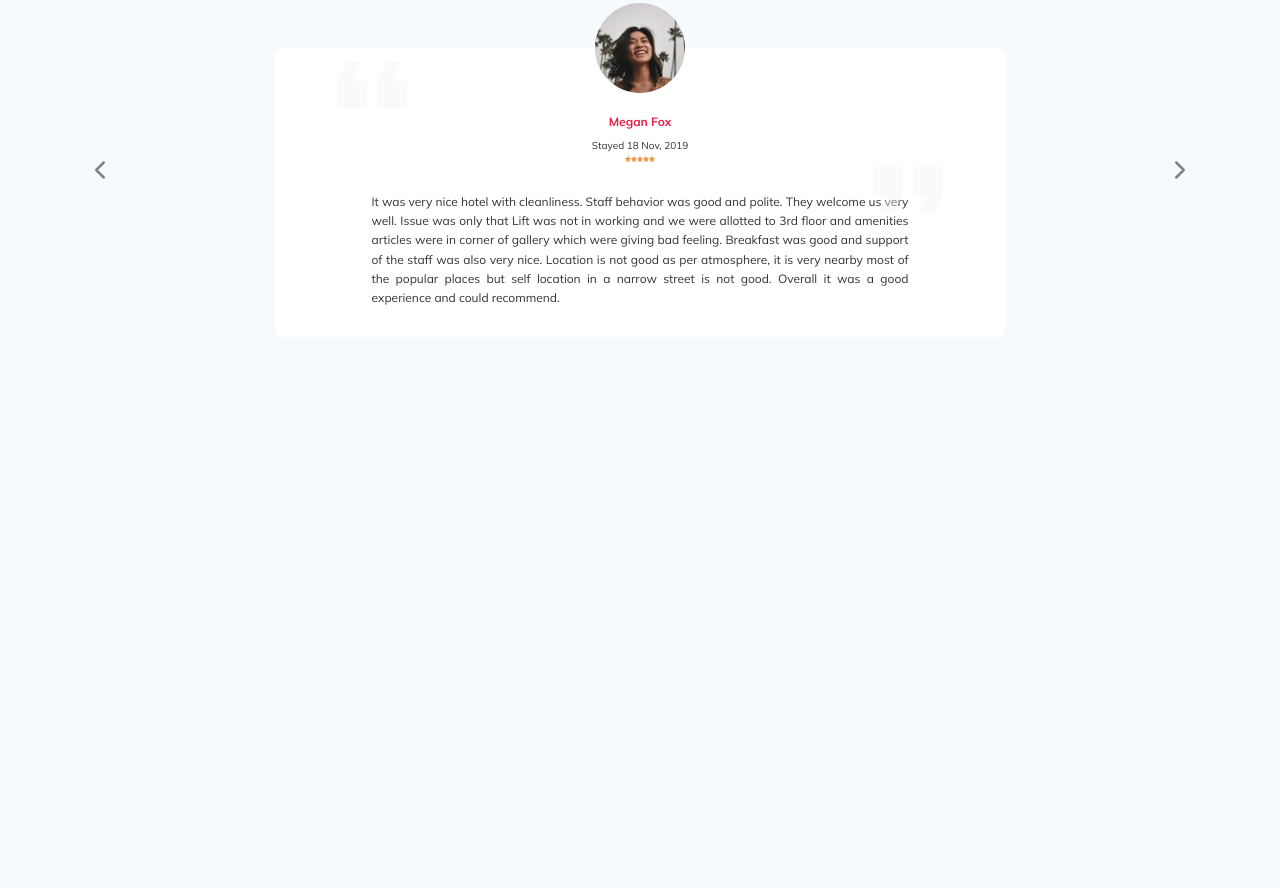
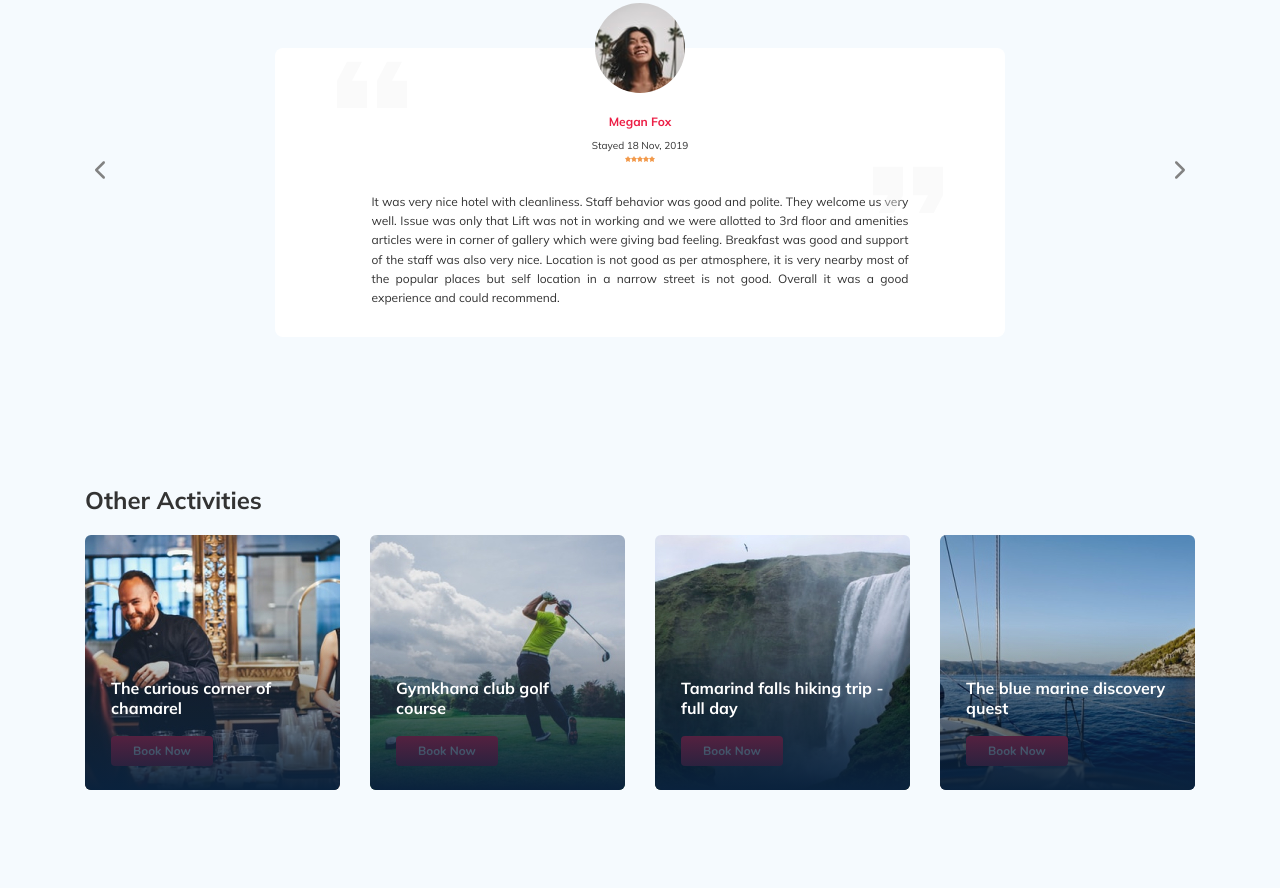
Before and after one commit to Sabre-hil/B, a plain HTML site: page index.html in a window 1280 px wide. Shown: the part 1456-2344 px from the top of the page. Before the commit the page ends 1863 px from the top, so only its background shows below. Drawn offline with nearby package versions, Linux system fonts and the light colour scheme.

Commit message:
create: added activities section

```diff
--- a/index.html
+++ b/index.html
@@ -202,6 +202,42 @@
 </div>
     </div>
   </section>
+  <section class="activities">
+    <div class="container">
+      <h2 class="activities__tittle">Other Activities</h2>
+      <div class="activities-wrapper">
+        <div class="card activities__card">
+          <img src="images/activity-1.jpg" alt="The curious corner
+          of chamarel" class="card__image">
+          <h3 class="card__title">The curious corner
+            of chamarel</h3>
+          <button class="card__button">Book Now</button>
+        </div>
+        <div class="card activities__card">
+          <img src="images/activity-2.jpg" alt="Gymkhana club golf
+          course" class="card__image">
+          <h3 class="card__title">Gymkhana club golf
+            course</h3>
+          <button class="card__button">Book Now</button>
+        </div>
+        <div class="card activities__card">
+          <img src="images/activity-3.jpg" alt="Tamarind falls hiking trip - full day
+          " class="card__image">
+          <h3 class="card__title">Tamarind falls hiking trip - full day
+            </h3>
+          <button class="card__button">Book Now</button>
+        </div>
+        <div class="card activities__card">
+          <img src="images/activity-4.jpg" alt="The blue marine discovery
+          quest" class="card__image">
+          <h3 class="card__title">The blue marine discovery
+            quest</h3>
+          <button class="card__button">Book Now</button>
+        </div>
+      </div>
+      </h2>
+    </div>
+  </section>
   <script src="js/swiper-bundle.min.js"></script>
   <script src="js/main.js"></script>
 </body>
--- a/sass/_media.sass
+++ b/sass/_media.sass
@@ -7,6 +7,8 @@
         width: 100%
         height: 450px
         object-fit: cover
+  .card
+    max-width: 230px
   .hotel
     &-slider
       width: 590px
@@ -53,6 +55,13 @@
     &-slider
       &__item
         max-width: 580px
+  .activities
+    &-wrapper
+      flex-wrap: wrap
+    &__card
+      margin-bottom: 20px
+  .card
+    width: 340px
 @media ( max-width: 768px )
   .container
     max-width: 576px
@@ -139,6 +148,12 @@
           right: 50%
           transform: translate(50%, 0)
           margin-right: -65px
+  .activities
+    padding-top: 40px
+    padding-bottom: 60px
+  .card
+    width: 49px
+    height: 255px
 @media ( max-width: 576px )
   .logo
     width: 99px
@@ -175,3 +190,5 @@
       width: 100%
     &__titly
       margin-bottom: 37px
+  .card
+    width: 100%
--- /dev/null
+++ b/sass/blocks/_activities.sass
@@ -0,0 +1,61 @@
+.activities
+  padding: 60px 0 98px 0
+  &__title
+    font-style: normal
+    font-weight: 700
+    font-size: 24px
+    line-height: 30px
+    text-transform: uppercase
+    margin-bottom: 57px
+  &-wrapper
+    display: flex
+    justify-content: space-between
+.card
+  position: relative
+  display: flex
+  flex-direction: column
+  align-items: flex-start
+  padding: 24px 26px
+  width: 255px
+  height: 255px
+  overflow: hidden
+  border-radius: 6px
+  &::before
+    content: ''
+    position: absolute
+    top: 0
+    right: 0
+    bottom: 0
+    left: 0
+    background: linear-gradient(179.83deg, rgba(196, 196, 196, 0) 35.34%, #0A223D 99.85%)
+  &__image
+    width: 100%
+    height: 100%
+    position: absolute
+    left: 0
+    right: 0
+    top: 0
+    bottom: 0
+    object-fit: cover
+    z-index: -1
+  &__title
+    margin: auto
+    z-index: 2
+    color: $light
+    margin-bottom: 18px
+    font-style: normal
+    font-weight: 700
+    font-size: 16px
+    line-height: 20px
+  &__button
+    font-family: 'Nunito', sans-serif
+    font-style: normal
+    font-weight: 600
+    font-size: 12px
+    line-height: 16px
+    color: $light
+    padding: 7px 22px
+    background-color: $primary
+    border: none
+    border-radius: 4px
+    cursor: pointer
--- a/sass/blocks/_newsletter.sass
+++ b/sass/blocks/_newsletter.sass
@@ -5,6 +5,7 @@
   background-position: center
   background-repeat: no-repeat
   background-size: cover
+  background-attachment: fixed
   &::before
     content: ''
     position: absolute
--- a/sass/style.sass
+++ b/sass/style.sass
@@ -12,5 +12,7 @@
 @import 'blocks/newsletter'
 // Подключение стилей для отзыва
 @import 'blocks//reviews'
+// Подключение стилей для activities
+@import 'blocks/activities'
 // Подключение медиа запросов
 @import 'media'
```
Also changed, not shown: css/style.css, images/activity-1.jpg (added), images/activity-2.jpg (added), images/activity-3.jpg (added), images/activity-4.jpg (added), 1 other file.
